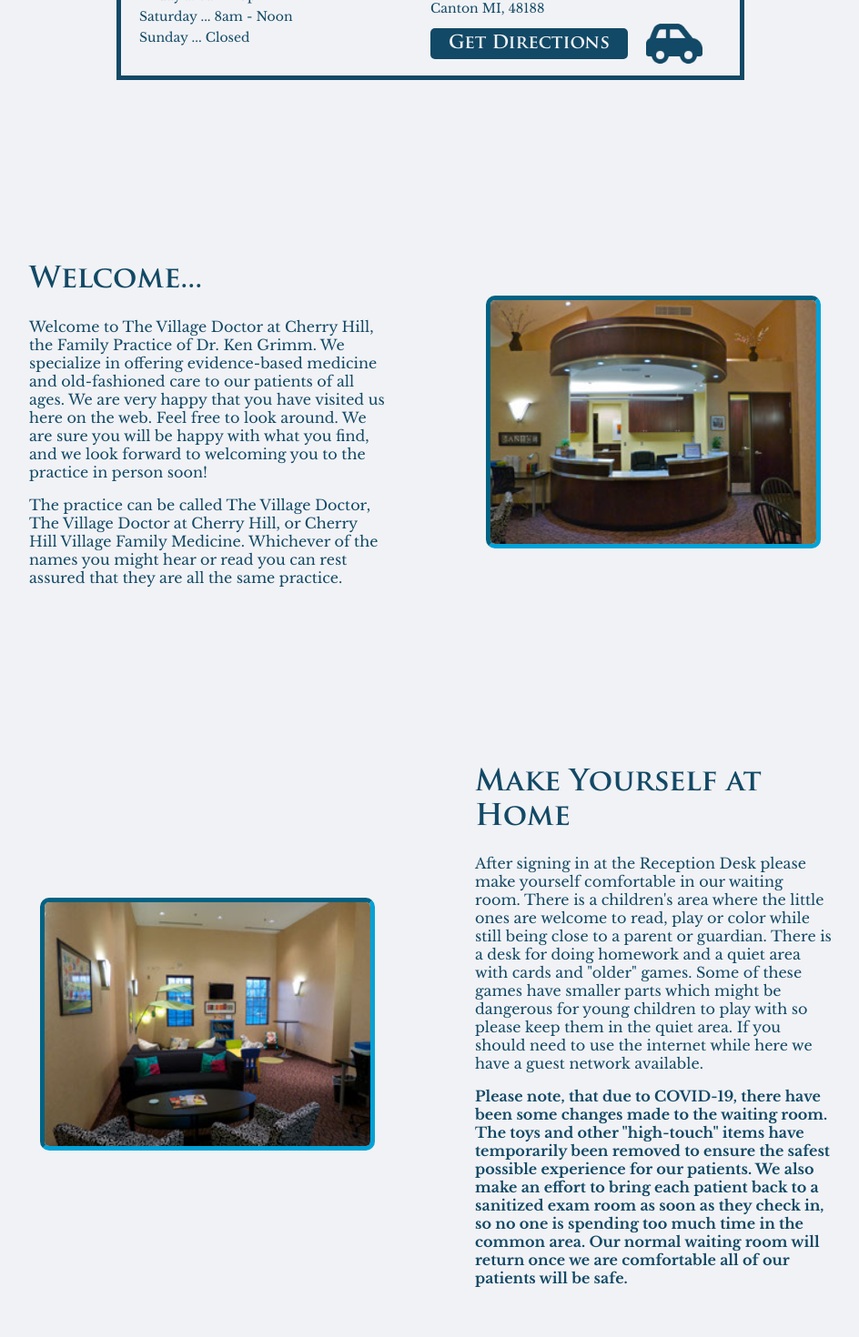
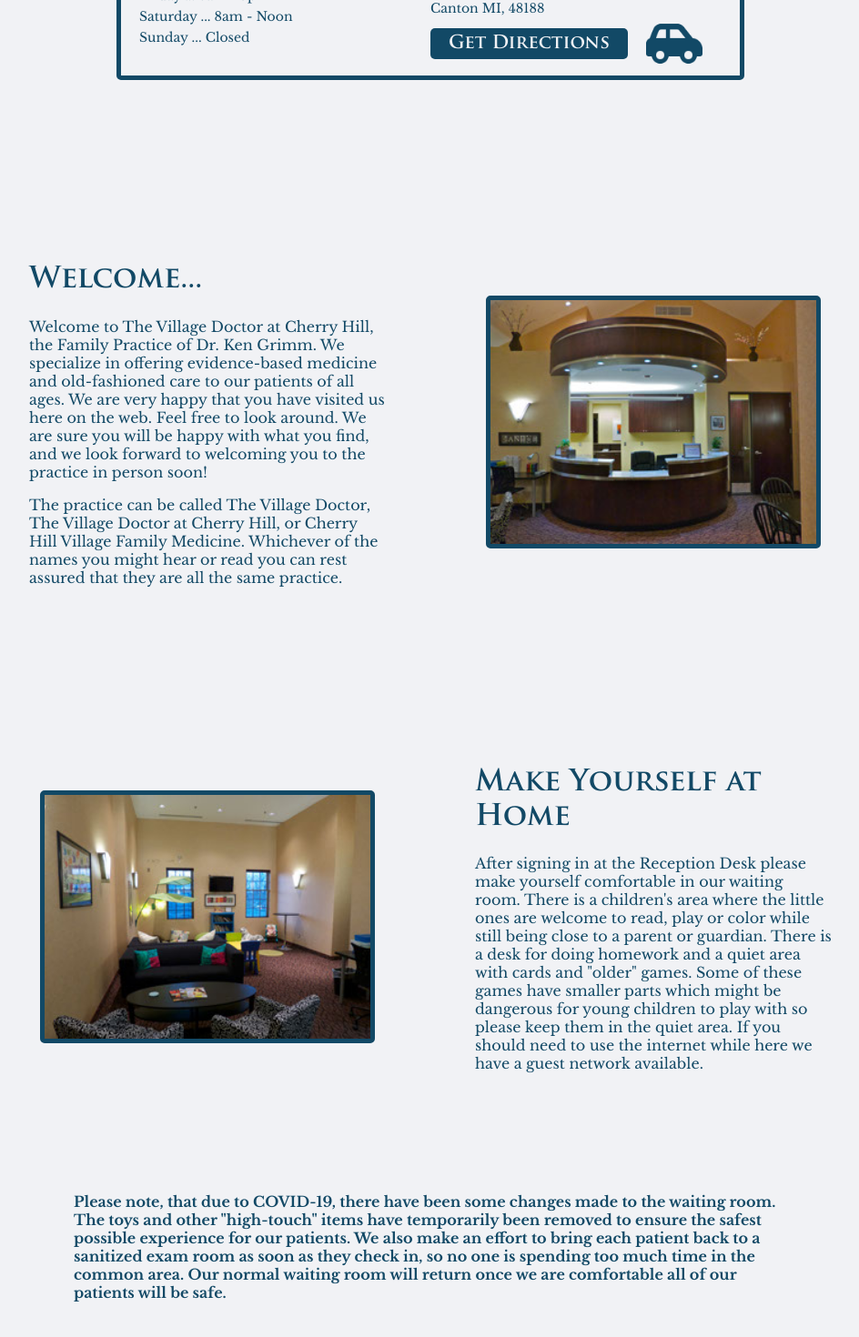
Before and after one commit to thevillagedoctor/thevillagedoctor.github.io, a React (Create React App) app: page / in a window 1280 px wide. Shown: the part 966-2436 px from the top of the page at 91% size, without its empty margins (267-1211 px from the left). Built offline with nearby package versions, Linux system fonts and the light colour scheme.

Commit message:
Updated mobile styling

```diff
--- a/src/routes/welcome.tsx
+++ b/src/routes/welcome.tsx
@@ -60,6 +60,8 @@ export function Welcome() {
 						Some of these games have smaller parts which might be dangerous for young children to play with so please
 						keep them in the quiet area. If you should need to use the internet while here we have a guest network available.
 					</p>
+				</div>
+				<div className="infoParagraph" id="covidDisclaimer">
 					<p className="bold">
 						Please note, that due to COVID-19, there have been some changes made to the waiting room.  The toys and other "high-touch" items
 						have temporarily been removed to ensure the safest possible experience for our patients.  We also make an effort to bring each
--- a/src/styles/about.css
+++ b/src/styles/about.css
@@ -5,8 +5,8 @@
 }
 
 .imageGalery img {
-    border-radius: 10px;
-    border: inset 5px #00a2d7;
+    border-radius: 5px;
+    border: solid 5px #124966;
 }
 
 figure {
--- a/src/styles/contact-mobile.css
+++ b/src/styles/contact-mobile.css
@@ -10,11 +10,16 @@
 }
 
 @media screen and (max-width: 768px) {
+    .contact-page .infoBody {
+        margin: 0 auto;
+    }
+
     .contact-page .infoBox {
         grid-template-columns: 1fr;
         grid-template-rows: auto auto;
+        width: 100%;
         max-width: 400px;
-        padding: 10px 0;
+        padding: 10px;
     }
 
     .contact-page .infoBox p {
--- a/src/styles/patients-mobile.css
+++ b/src/styles/patients-mobile.css
@@ -21,7 +21,7 @@
 @media screen and (max-width: 768px) {
     .patients-page .infoBox {
         height: 310px;
-        max-width: 300px;
+        width: 100%;
     }
 
     .patients-page .infoBox #faxNum {
--- a/src/styles/providers.css
+++ b/src/styles/providers.css
@@ -2,7 +2,7 @@
     width: 300px;
     float: right;
     margin: 0 0 30px 30px;
-    border: inset 5px #00a2d7;
+    border: solid 5px #124966;
     border-radius: 10px;
 }
 
--- a/src/styles/welcome-mobile.css
+++ b/src/styles/welcome-mobile.css
@@ -90,6 +90,10 @@
         margin: 40px auto;
         max-width: 600px;
     }
+
+    #covidDisclaimer {
+        margin: 25px 50px 50px 50px;
+    }
 }
 
 @media only screen and (max-width: 768px) {
@@ -113,7 +117,7 @@
     .welcome-page .infoBox {
         grid-template-columns: 1fr;
         grid-template-rows: auto auto;
-        width: 80%;
+        width: 90%;
         max-width: 400px;
         padding: 10px;
     }
--- a/src/styles/welcome.css
+++ b/src/styles/welcome.css
@@ -38,7 +38,6 @@
 }
 
 #contactInfo {
-    text-align: center;
     grid-column: 5 / 7;
     grid-row: 1;
 }
@@ -47,12 +46,14 @@
     padding: 10px 20px;
     width: 400px;
     border: solid 5px #124966;
+    border-radius: 5px;
     font-size: 14px;
     text-align: left;
     margin: 10px auto 20px auto;
     display: grid;
     grid-template-columns: 1fr;
     grid-template-rows: auto auto;
+    /* background-color: #dcf0f7; */
 }
 
 .welcome-page .infoBox #phoneIcon {
@@ -130,24 +131,24 @@
 
 #infoP1 {
     grid-column: 1 / 4;
-    grid-row: -2;
+    grid-row: -3;
 }
 
 #infoP2 {
     grid-column: 4 / 7;
-    grid-row: -1;
+    grid-row: -2;
 }
 
 #image1 {
     grid-column: 4 / 7;
-    grid-row: -2;
-    border: inset 5px #00a2d7;
+    grid-row: -3;
+    border: solid 5px #124966;
 }
 
 #image2 {
     grid-column: 1 / 4;
-    grid-row: -1;
-    border: inset 5px #00a2d7;
+    grid-row: -2;
+    border: solid 5px #124966;
 }
 
 .infoParagraph {
@@ -163,8 +164,13 @@
 
 .welcome-page img {
     width: 75%;
-    border-radius: 10px;
+    border-radius: 5px;
     margin: 160px auto 0 auto;
+}
+
+#covidDisclaimer {
+    grid-column: 1/-1;
+    margin: 100px 0px 0px 0px;
 }
 
 @media screen and (max-height: 800px) {
```
